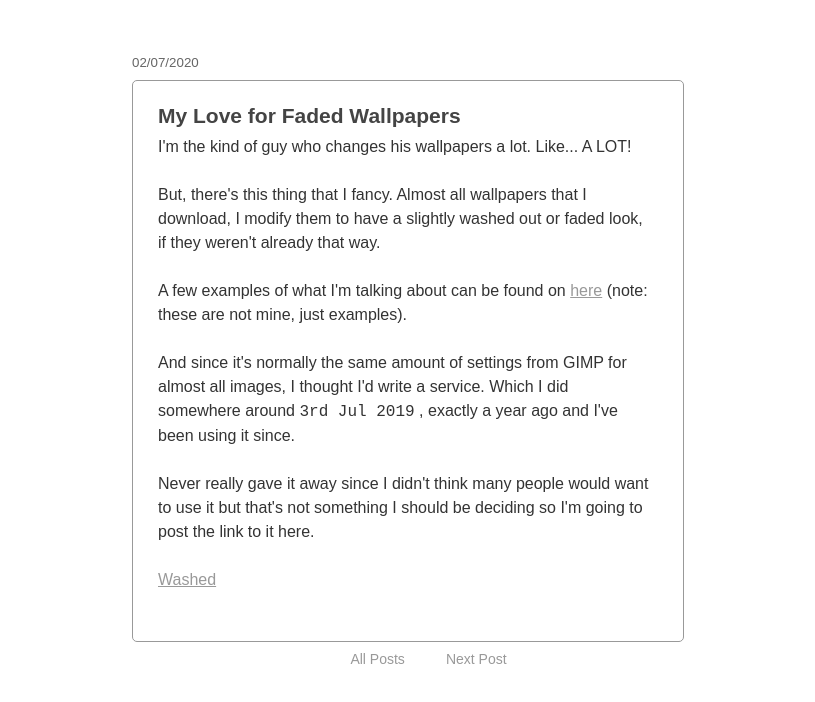
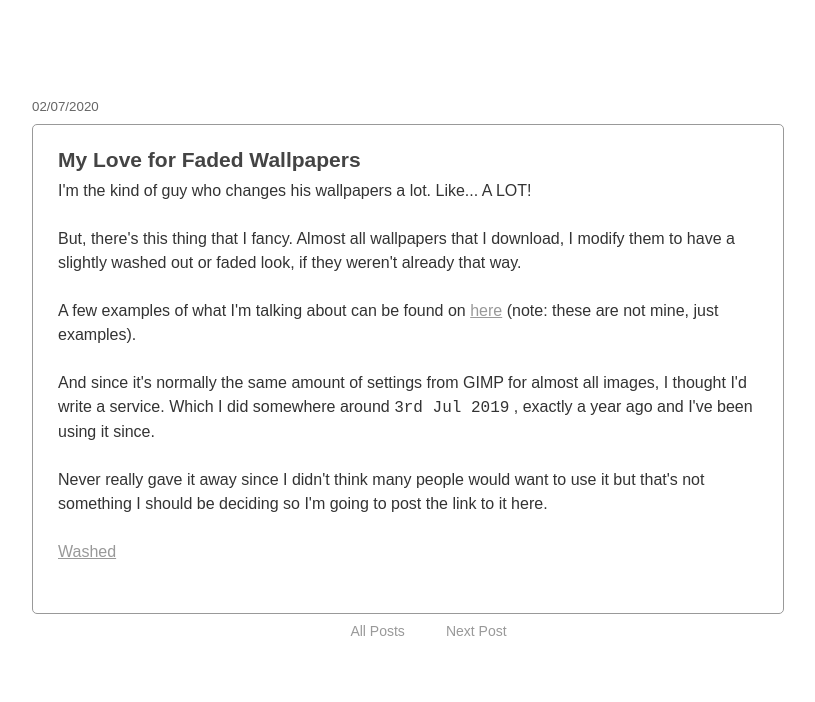
Before and after one commit to barelyhuman/reaper.im-old, a Next.js app: page /blog/love-faded-wallpapers in a window 1280 px wide. Shown: the top 702 px of the page, without its empty margins (232-1047 px from the left). Built offline with nearby package versions, Linux system fonts and the light colour scheme.

Commit message:
Mods: Styles
Forgot to separate styles by list and anchor

```diff
--- a/pages/blog/[slug].js
+++ b/pages/blog/[slug].js
@@ -10,17 +10,18 @@ const PostContent = ({ post, previousPost, nextPost }) => {
     <>
       <Layout>
         <div className="container">
+          <Spacer y={2} />
           <p className="align-start time-stamp">
             <small>{formatDate(post.meta.date)}</small>
           </p>
           <Spacer y={1}></Spacer>
-          <div className="card-border min-width-150 padding-25-px max-width-500-px line-height-20-px">
+          <div className="card-border post-container min-width-150 padding-25-px line-height-20-px">
             <h1>{post.meta.title}</h1>
             <Spacer y={1} />
-            <div
+            <article
               className="article"
               dangerouslySetInnerHTML={{ __html: marked(post.content) }}
-            ></div>
+            ></article>
           </div>
           <Spacer y={1}></Spacer>
           <div className="flex just-space-between">
@@ -50,11 +51,17 @@ const PostContent = ({ post, previousPost, nextPost }) => {
         </div>
         <style jsx global>
           {`
+            .post-container {
+              max-width: 700px !important;
+            }
+
             .article {
               font-size: 16px;
               line-height: 24px;
               font-family: 'Exo 2', sans-serif;
+
               max-width: 100%;
+
               white-space: break-spaces;
               overflow-wrap: break-word;
             }
@@ -65,6 +72,10 @@ const PostContent = ({ post, previousPost, nextPost }) => {
 
             .article pre {
               color: #000;
+              border: 1px solid #333;
+              border-radius: 4px;
+              color: #000;
+              padding: 10px;
               overflow: auto;
             }
 
@@ -77,9 +88,16 @@ const PostContent = ({ post, previousPost, nextPost }) => {
 
             .article ul li,
             .article ul li a {
-              text-decoration: underline;
               line-height: 14px;
               font-size: 14px;
+            }
+
+            .article ul li {
+              color: #333;
+            }
+
+            .article ul li a {
+              text-decoration: underline;
               color: #999;
             }
 
```
